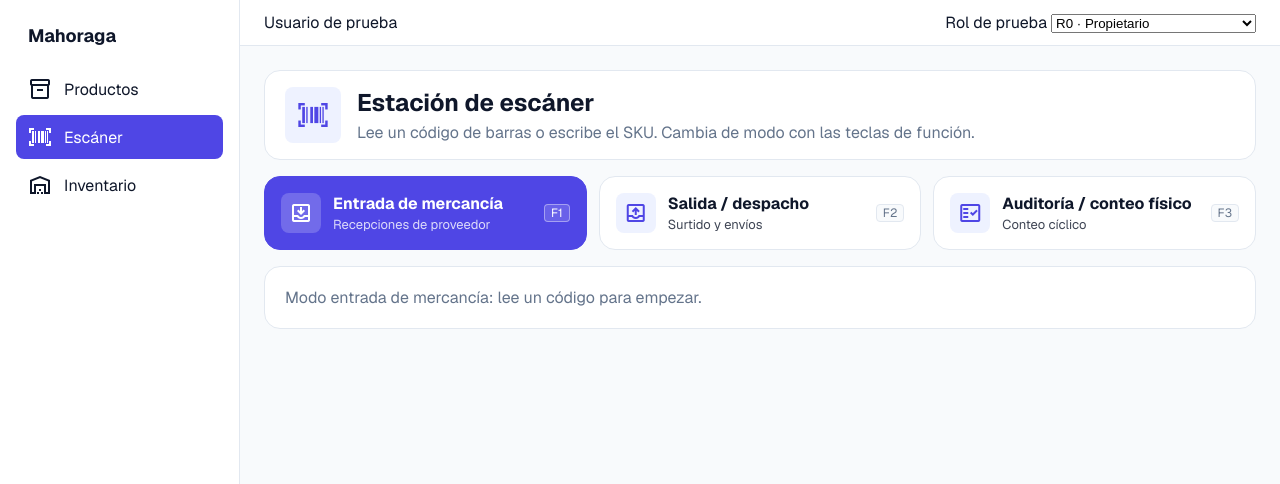
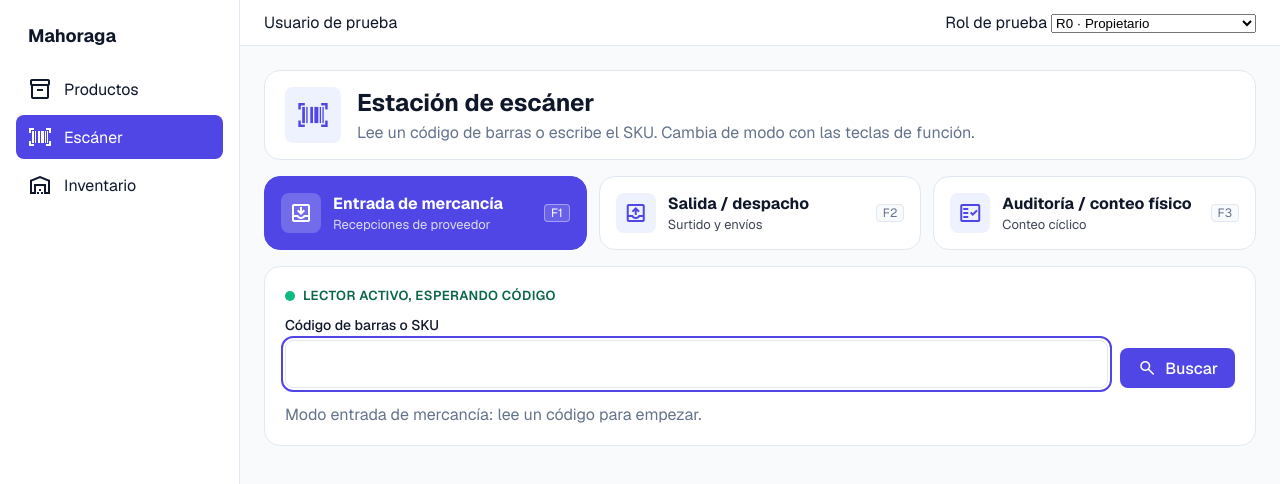
Before and after one commit to IkerSolis/Inventario-Mahoraga-Requiem--GPS, a React (Vite) app: page /escaner in a window 1280 px wide. Shown: the top 484 px of the page. Built offline with nearby package versions, Linux system fonts and the light colour scheme.

Commit message:
Escáner: lector por teclado y tarjeta del producto leído

```diff
--- a/src/modulos/escaner/EscanerPage.css
+++ b/src/modulos/escaner/EscanerPage.css
@@ -113,3 +113,113 @@
   background: color-mix(in srgb, var(--color-alerta) 14%, white);
   color: color-mix(in srgb, var(--color-alerta) 55%, black);
 }
+
+.escaner-error {
+  margin: 1rem 0 0;
+  padding: 0.75rem 1rem;
+  border-radius: var(--radio-control);
+  background: color-mix(in srgb, var(--color-critico) 10%, white);
+  color: color-mix(in srgb, var(--color-critico) 75%, black);
+}
+
+.escaner-panel .escaner-vacio {
+  margin-top: 1rem;
+}
+
+/* Lector */
+.lector-estado {
+  display: flex;
+  align-items: center;
+  gap: 0.5rem;
+  margin: 0 0 0.75rem;
+  color: var(--color-texto-suave);
+  font-size: 0.8125rem;
+  font-weight: 600;
+  letter-spacing: 0.03em;
+  text-transform: uppercase;
+}
+
+.lector-punto {
+  width: 0.625rem;
+  height: 0.625rem;
+  border-radius: 50%;
+  background: var(--color-alerta);
+}
+
+.lector-estado-activo {
+  color: color-mix(in srgb, var(--color-optimo) 55%, black);
+}
+
+.lector-estado-activo .lector-punto {
+  background: var(--color-optimo);
+}
+
+.lector-fila {
+  display: flex;
+  align-items: flex-end;
+  gap: 0.75rem;
+}
+
+.lector-campo {
+  flex: 1;
+}
+
+/* El código se ve grande y con cifras alineadas, como en una terminal de recepción */
+.lector-campo .campo-control {
+  min-height: 3rem;
+  font-size: 1.25rem;
+  font-variant-numeric: tabular-nums;
+  letter-spacing: 0.05em;
+}
+
+/* Lectura actual */
+.lectura {
+  display: flex;
+  flex-wrap: wrap;
+  align-items: flex-start;
+  gap: 1.25rem;
+  margin-top: 1rem;
+  padding-top: 1rem;
+  border-top: 1px solid var(--color-borde);
+}
+
+.lectura-datos {
+  display: grid;
+  flex: 1 1 16rem;
+  gap: 0.5rem;
+  justify-items: start;
+}
+
+.lectura-datos h2 {
+  margin: 0;
+  font-size: 1.25rem;
+}
+
+.lectura-detalle {
+  display: grid;
+  grid-template-columns: auto 1fr;
+  gap: 0.375rem 1rem;
+  margin: 0.25rem 0 0;
+}
+
+.lectura-detalle dt {
+  color: var(--color-texto-suave);
+  font-size: 0.875rem;
+}
+
+.lectura-detalle dd {
+  margin: 0;
+  font-weight: 600;
+}
+
+.lectura-ayuda {
+  margin: 0;
+  color: var(--color-texto-suave);
+  font-size: 0.8125rem;
+}
+
+@media (max-width: 720px) {
+  .lector-fila {
+    flex-wrap: wrap;
+  }
+}
--- a/src/modulos/escaner/EscanerPage.jsx
+++ b/src/modulos/escaner/EscanerPage.jsx
@@ -1,7 +1,10 @@
-import { useEffect } from 'react'
+import { useEffect, useRef, useState } from 'react'
 import { useSearchParams } from 'react-router-dom'
+import { buscarProductoPorCodigo } from '../../api/productos.js'
 import { usePuede } from '../../auth/usePuede.js'
-import { elegirModo, modoPorTecla, modosPermitidos } from './escanerLogica.js'
+import LecturaActual from './LecturaActual.jsx'
+import LectorCodigo from './LectorCodigo.jsx'
+import { elegirModo, esMismoProducto, modoPorTecla, modosPermitidos } from './escanerLogica.js'
 import './EscanerPage.css'
 
 export default function EscanerPage() {
@@ -11,17 +14,69 @@ export default function EscanerPage() {
   // El modo vive en la URL (?modo=salida), igual que los filtros de Productos
   const modo = elegirModo(parametros.get('modo'), permitidos)
 
+  const [lectura, setLectura] = useState(null) // { producto, cantidad } o null
+  const [errorLectura, setErrorLectura] = useState(null)
+  const [buscando, setBuscando] = useState(false)
+  const lector = useRef(null)
+  // Número de la última búsqueda: si llegan dos lecturas seguidas, se ignora la respuesta de la vieja
+  const ultimaBusqueda = useRef(0)
+
+  function enfocarLector() {
+    lector.current?.focus()
+  }
+
+  function descartar() {
+    setLectura(null)
+    setErrorLectura(null)
+    enfocarLector()
+  }
+
+  // Cambiar de modo descarta la lectura, porque una entrada a medias no debe convertirse en salida
+  function cambiarModo(clave) {
+    setParametros({ modo: clave }, { replace: true })
+    descartar()
+  }
+
+  async function leer(codigo) {
+    setErrorLectura(null)
+    if (lectura && esMismoProducto(codigo, lectura.producto)) {
+      setLectura({ ...lectura, cantidad: lectura.cantidad + 1 })
+      return
+    }
+
+    const numero = ++ultimaBusqueda.current
+    setBuscando(true)
+    try {
+      const producto = await buscarProductoPorCodigo(codigo)
+      if (numero !== ultimaBusqueda.current) return
+      setLectura({ producto, cantidad: 1 })
+    } catch (e) {
+      if (numero !== ultimaBusqueda.current) return
+      setLectura(null)
+      setErrorLectura(e.estado === 404 ? `No existe un producto con el código ${codigo}` : e.message)
+    } finally {
+      if (numero === ultimaBusqueda.current) setBuscando(false)
+      enfocarLector()
+    }
+  }
+
   // F1, F2 y F3 cambian de modo. preventDefault porque el navegador las usa (F1 = ayuda, F3 = buscar).
+  // Esc descarta la lectura actual.
+  // Sin lista de dependencias: se vuelve a registrar en cada render para usar siempre la lectura y el modo actuales.
   useEffect(() => {
     function alPresionarTecla(e) {
+      if (e.key === 'Escape' && lectura) {
+        descartar()
+        return
+      }
       if (!['F1', 'F2', 'F3'].includes(e.key)) return
       e.preventDefault()
       const elegido = modoPorTecla(e.key, permitidos)
-      if (elegido) setParametros({ modo: elegido.clave }, { replace: true })
+      if (elegido) cambiarModo(elegido.clave)
     }
     window.addEventListener('keydown', alPresionarTecla)
     return () => window.removeEventListener('keydown', alPresionarTecla)
-  }, [permitidos, setParametros])
+  })
 
   if (!modo) {
     return (
@@ -55,7 +110,7 @@ export default function EscanerPage() {
             className="escaner-modo"
             aria-pressed={m.clave === modo.clave}
             aria-keyshortcuts={m.tecla}
-            onClick={() => setParametros({ modo: m.clave }, { replace: true })}
+            onClick={() => cambiarModo(m.clave)}
           >
             <span className="material-symbols-outlined escaner-modo-icono" aria-hidden="true">
               {m.icono}
@@ -71,7 +126,21 @@ export default function EscanerPage() {
 
       <div className="escaner-cuerpo">
         <div className="escaner-panel">
-          <p className="escaner-vacio">Modo {modo.titulo.toLowerCase()}: lee un código para empezar.</p>
+          <LectorCodigo ref={lector} onLeer={leer} buscando={buscando} />
+
+          {errorLectura && (
+            <p role="alert" className="escaner-error">
+              {errorLectura}
+            </p>
+          )}
+
+          {lectura ? (
+            <LecturaActual lectura={lectura} onDescartar={descartar} />
+          ) : (
+            !errorLectura && (
+              <p className="escaner-vacio">Modo {modo.titulo.toLowerCase()}: lee un código para empezar.</p>
+            )
+          )}
         </div>
       </div>
     </section>
--- /dev/null
+++ b/src/modulos/escaner/LectorCodigo.jsx
@@ -0,0 +1,54 @@
+import { forwardRef, useState } from 'react'
+import Boton from '../../components/Boton.jsx'
+import Input from '../../components/Input.jsx'
+
+// Campo donde "escribe" el lector USB: el lector se comporta como teclado, teclea el código y manda Enter.
+// Sin lector se puede escribir el código (o el SKU) a mano y presionar Enter.
+// ref: la página lo usa para devolver el foco al campo después de cada lectura.
+const LectorCodigo = forwardRef(function LectorCodigo({ onLeer, buscando }, ref) {
+  const [codigo, setCodigo] = useState('')
+  const [enfocado, setEnfocado] = useState(false)
+
+  function enviar(e) {
+    e.preventDefault()
+    const limpio = codigo.trim()
+    if (!limpio) return
+    onLeer(limpio)
+    setCodigo('') // listo para la siguiente lectura
+  }
+
+  let estado = 'Lector en pausa: haz clic en el campo para seguir leyendo'
+  if (enfocado) estado = 'Lector activo, esperando código'
+  if (buscando) estado = 'Buscando producto…'
+
+  return (
+    <form className="lector" onSubmit={enviar}>
+      {/* Si el campo pierde el foco, el lector USB escribiría en otro lado: por eso se avisa */}
+      <p className={`lector-estado ${enfocado ? 'lector-estado-activo' : ''}`}>
+        <span className="lector-punto" aria-hidden="true" />
+        {estado}
+      </p>
+      <div className="lector-fila">
+        <div className="lector-campo">
+          <Input
+            ref={ref}
+            etiqueta="Código de barras o SKU"
+            value={codigo}
+            onChange={(e) => setCodigo(e.target.value)}
+            onFocus={() => setEnfocado(true)}
+            onBlur={() => setEnfocado(false)}
+            autoFocus
+            autoComplete="off"
+            spellCheck={false}
+            enterKeyHint="search"
+          />
+        </div>
+        <Boton type="submit" icono="search" cargando={buscando}>
+          Buscar
+        </Boton>
+      </div>
+    </form>
+  )
+})
+
+export default LectorCodigo
--- /dev/null
+++ b/src/modulos/escaner/LecturaActual.jsx
@@ -0,0 +1,37 @@
+import Badge from '../../components/Badge.jsx'
+import Boton from '../../components/Boton.jsx'
+import ProductoImagen from '../productos/ProductoImagen.jsx'
+
+// Tarjeta del producto recién leído. lectura: { producto, cantidad }
+export default function LecturaActual({ lectura, onDescartar }) {
+  const { producto, cantidad } = lectura
+
+  return (
+    <article className="lectura" aria-label="Producto leído">
+      <ProductoImagen src={producto.imagen} tamano="grande" />
+      <div className="lectura-datos">
+        <div className="producto-sku">
+          {producto.sku} · {producto.codigoBarras}
+        </div>
+        <h2>{producto.nombre}</h2>
+        <Badge tono="info">{producto.categoria}</Badge>
+        <dl className="lectura-detalle">
+          <dt>Stock en sistema</dt>
+          <dd className="cifra">{producto.existencias}</dd>
+          <dt>Ubicación actual</dt>
+          <dd>
+            Pasillo {producto.pasillo} · Rack {producto.rack} · Gaveta {producto.gaveta}
+          </dd>
+          <dt>Cantidad leída</dt>
+          <dd className="cifra">{cantidad}</dd>
+        </dl>
+        <p className="lectura-ayuda">Leer otra vez el mismo código suma 1.</p>
+      </div>
+      <div className="lectura-acciones">
+        <Boton variante="secundario" icono="close" onClick={onDescartar}>
+          Descartar <kbd>Esc</kbd>
+        </Boton>
+      </div>
+    </article>
+  )
+}
--- a/src/modulos/escaner/escanerLogica.js
+++ b/src/modulos/escaner/escanerLogica.js
@@ -45,3 +45,11 @@ export function elegirModo(claveEnUrl, permitidos) {
 export function modoPorTecla(tecla, permitidos) {
   return permitidos.find((modo) => modo.tecla === tecla) ?? null
 }
+
+// ¿El código leído es del producto que ya está en pantalla? (por código de barras o por SKU)
+// Sirve para que leer otra vez la misma pieza sume 1 en lugar de buscarla de nuevo.
+export function esMismoProducto(codigo, producto) {
+  if (!producto) return false
+  const limpio = codigo.trim().toUpperCase()
+  return limpio === producto.codigoBarras || limpio === producto.sku.toUpperCase()
+}
--- a/src/modulos/productos/ProductoImagen.jsx
+++ b/src/modulos/productos/ProductoImagen.jsx
@@ -1,3 +1,5 @@
+import './productos.css' // estilos de .producto-imagen; así funciona también fuera de Productos (Escáner)
+
 // Imagen del producto, o un ícono gris si no tiene.
 // tamano: 'chica' (tabla), 'tarjeta' (ancho completo) o 'grande' (detalle y formulario)
 // alt: vacío cuando el nombre ya está escrito al lado, para que el lector de pantalla no lo repita
```
Also changed, not shown: 1 other file (tests, documents, lock files or other folders).
